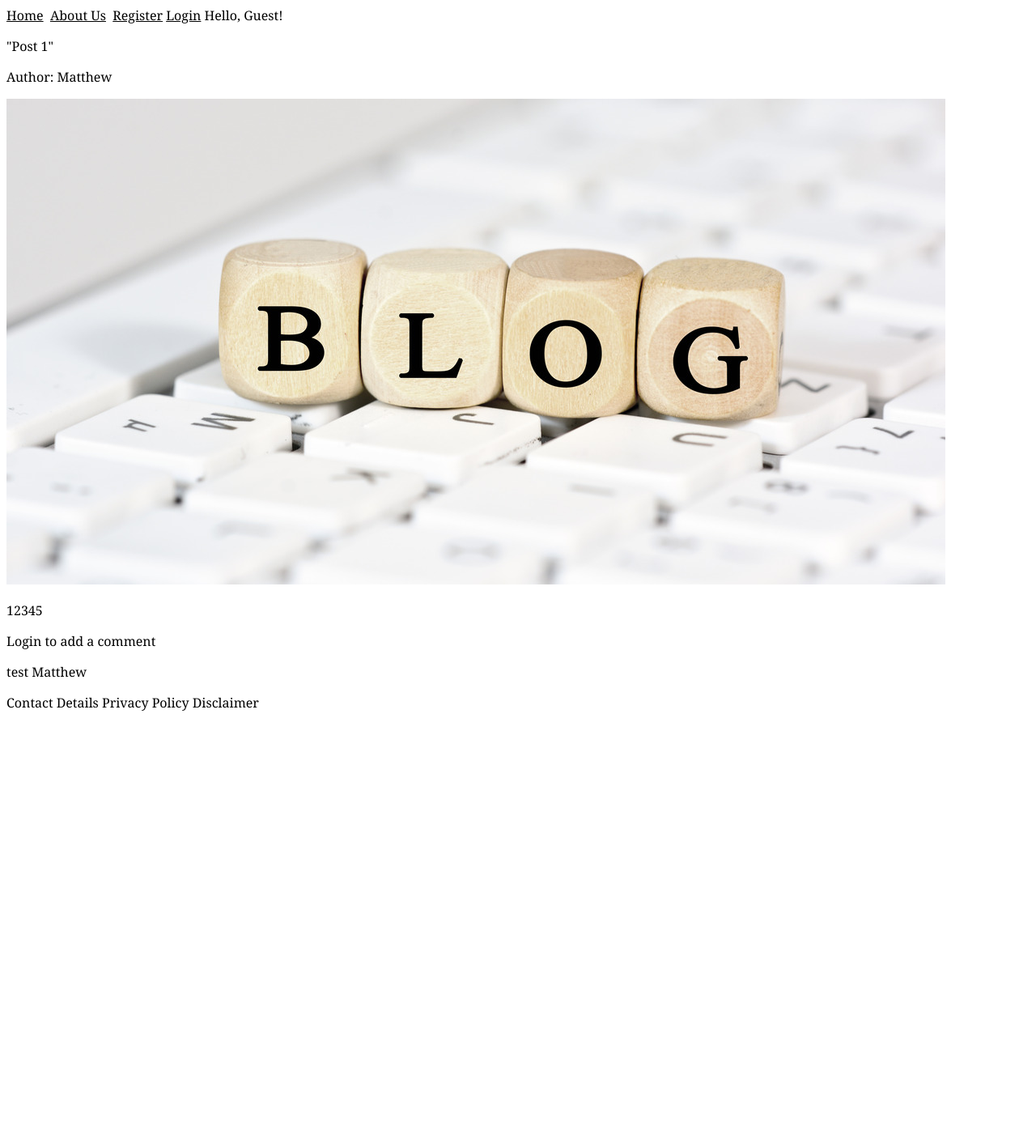
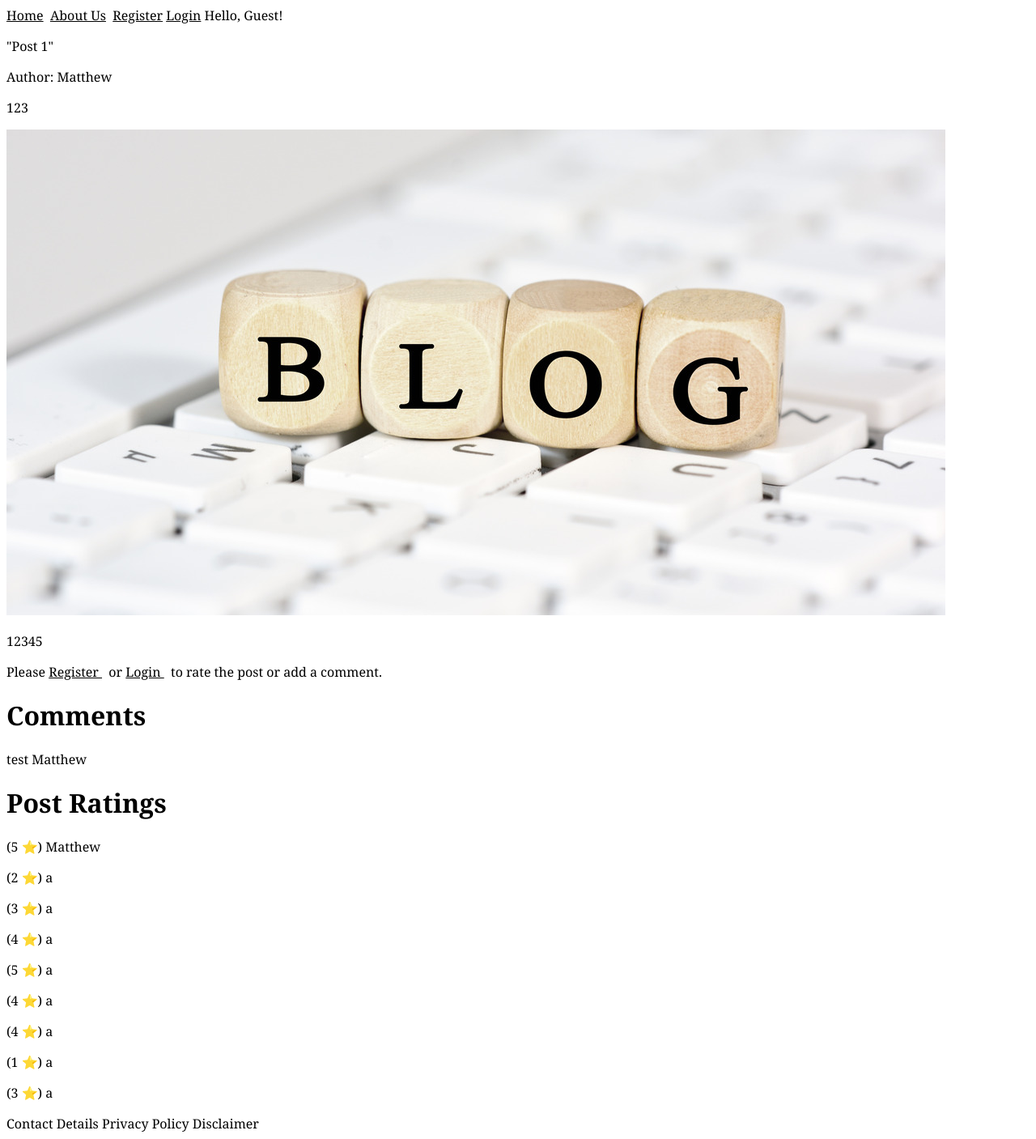
Before and after one commit to Matthew-Robinson-UK/Flask-Portfolio, a Flask app: page /post/1 in a window 1280 px wide. Shown: the whole page at 81% size. Before the commit the page ends 878 px from the top, so only its background shows below. Run offline with Flask 2, Linux system fonts and the light colour scheme; data comes from the database, SQL or seed files in the repository; both versions use the stored data as it was after the commit.

Commit message:
Added User Ratings displayed on post pages

```diff
--- a/blog/templates/post.html
+++ b/blog/templates/post.html
@@ -2,10 +2,11 @@
 {% block content %}
 <p class = 'post_title'>"{{ post.title }}" &nbsp</p>
 <p>Author: {{ post.user.username }}</p>
+<p class = 'detailed_description'>{{ post.description }}</p>
 <img src="{{ url_for('static', filename='img/' + post.image_file) }}">
-<p class = 'detailed_description'>{{ post.content }}</p>
+<p> {{ post.content }} </p>
 {% if current_user.is_authenticated %}
-  <form method="POST" action="">
+  <form method="POST" action="" class = 'post_rating'>
     {{ form.csrf_token }}
     <p>{{ rating_form.rating }}</p>
     <p><input type="submit"></p>
@@ -18,9 +19,11 @@
   </form>
 {% endif %}
 {% if current_user.is_anonymous %}
-<p>Login to add a comment</p>
+<p>Please <a href="{{ url_for('register') }}"> Register </a>&nbsp
+  or <a href="{{ url_for('login') }}"> Login </a>&nbsp to rate the post or add a comment.</p>
 {% endif %}
   <!-- reference needed below -->
+<h1>Comments</h1>
   {% if post.comments %}
     {% for comment in post.comments %}
     <!-- reference needed below  -->
@@ -29,4 +32,13 @@
     </p>
     {% endfor %}
   {% endif %}
+<h1>Post Ratings</h1>
+{% if post.ratings %}
+  {% for value in post.ratings %}
+  <!-- http://www.iemoji.com/view/emoji/586/animals-nature/white-medium-star -->
+ <p> ({{ value.value }} &#x2b50;)
+      {{ value.user.username}}
+    </p>
+  {% endfor %}
+{% endif %}
 {% endblock content %}
```
Also changed, not shown: blog/blog.db.
